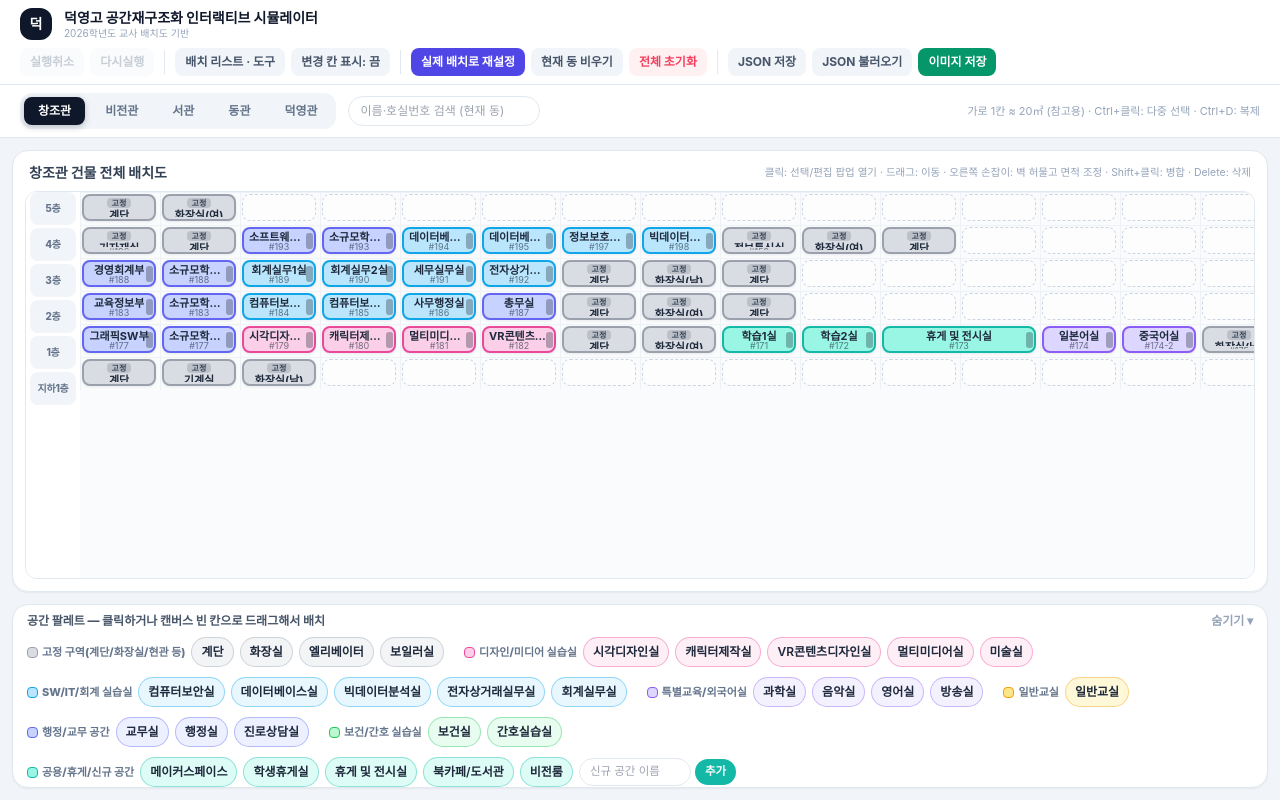
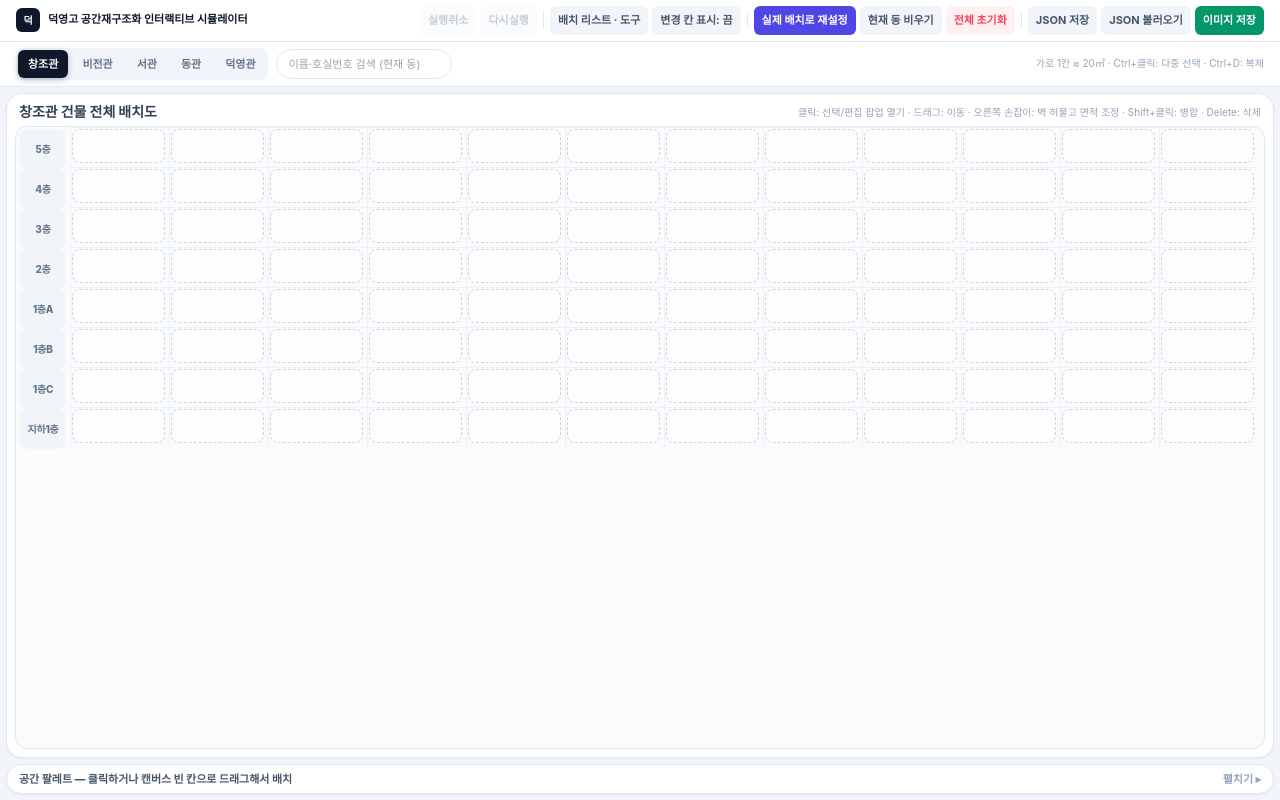
Before and after one commit to saisoo/re_space, a plain HTML site: page index.html in a window 1280 px wide. Drawn offline with nearby package versions, Linux system fonts and the light colour scheme; a web font is replaced by a local one.

Commit message:
Add files via upload

```diff
--- a/index.html
+++ b/index.html
@@ -11,7 +11,7 @@
 <style>
   * { font-family: 'Pretendard', -apple-system, BlinkMacSystemFont, 'Malgun Gothic', sans-serif; }
 
-  #canvasWrap { overflow: auto; background-color: #fafbfd; }
+  #canvasWrap { overflow: hidden; background-color: #fafbfd; }
 
   #canvas {
     background-image:
@@ -68,7 +68,6 @@
     border:1.5px solid transparent; cursor:grab; transition:.1s;
   }
   .sidebarBtn:hover { transform: translateY(-1px); }
-  .paletteGroup { display:flex; align-items:center; gap:6px; flex-wrap:wrap; }
   .swatch { width:11px; height:11px; border-radius:4px; flex-shrink:0; border:1.5px solid rgba(0,0,0,.15); }
 
   .rowLabel { display:flex; align-items:center; justify-content:center; font-size:10px; font-weight:800; color:#64748b; background:#f1f5f9; border-radius:8px; letter-spacing:-.02em; text-align:center; padding:0 2px; }
@@ -84,64 +83,61 @@
 <body class="bg-slate-100 text-slate-800 h-screen overflow-hidden flex flex-col">
 
 <!-- ===== 상단 유틸리티 바 ===== -->
-<header class="bg-white border-b border-slate-200 px-5 py-2 flex flex-wrap items-center justify-between gap-2 shadow-sm flex-shrink-0">
-  <div class="flex items-center gap-3">
-    <div class="w-8 h-8 rounded-xl bg-slate-900 text-white flex items-center justify-center font-extrabold text-sm flex-shrink-0">덕</div>
-    <div class="hidden lg:block">
-      <h1 class="text-sm font-extrabold text-slate-900 leading-tight">덕영고 공간재구조화 인터랙티브 시뮬레이터</h1>
-      <p class="text-[10px] text-slate-400 leading-tight">2026학년도 교사 배치도 기반</p>
-    </div>
+<header class="bg-white border-b border-slate-200 px-4 py-1.5 flex flex-wrap items-center justify-between gap-1.5 shadow-sm flex-shrink-0">
+  <div class="flex items-center gap-2">
+    <div class="w-6 h-6 rounded-md bg-slate-900 text-white flex items-center justify-center font-extrabold text-[10px] flex-shrink-0">덕</div>
+    <h1 class="hidden xl:block text-[11px] font-extrabold text-slate-900 leading-tight">덕영고 공간재구조화 인터랙티브 시뮬레이터</h1>
   </div>
-  <div class="flex items-center gap-1.5 flex-wrap">
-    <button id="btnUndo" title="실행취소 (Ctrl+Z)" class="px-2.5 py-1.5 rounded-lg text-xs font-bold bg-slate-100 text-slate-500 hover:bg-slate-200 disabled:opacity-35 disabled:hover:bg-slate-100">실행취소</button>
-    <button id="btnRedo" title="다시실행 (Ctrl+Y)" class="px-2.5 py-1.5 rounded-lg text-xs font-bold bg-slate-100 text-slate-500 hover:bg-slate-200 disabled:opacity-35 disabled:hover:bg-slate-100">다시실행</button>
-    <div class="w-px h-6 bg-slate-200 mx-1"></div>
-    <button id="btnManage" class="px-2.5 py-1.5 rounded-lg text-xs font-bold bg-slate-100 text-slate-600 hover:bg-slate-200">배치 리스트 · 도구</button>
-    <button id="btnDiffToggle" title="현재 배치를 2026 실제 배치와 비교" class="px-2.5 py-1.5 rounded-lg text-xs font-bold bg-slate-100 text-slate-600 hover:bg-slate-200">변경 칸 표시: 끔</button>
-    <div class="w-px h-6 bg-slate-200 mx-1"></div>
-    <button id="btnLoadReal" class="px-2.5 py-1.5 rounded-lg text-xs font-bold bg-indigo-600 text-white hover:bg-indigo-700">실제 배치로 재설정</button>
-    <button id="btnResetZone" class="px-2.5 py-1.5 rounded-lg text-xs font-bold bg-slate-100 text-slate-600 hover:bg-slate-200">현재 동 비우기</button>
-    <button id="btnResetAll" class="px-2.5 py-1.5 rounded-lg text-xs font-bold bg-rose-50 text-rose-500 hover:bg-rose-100">전체 초기화</button>
-    <div class="w-px h-6 bg-slate-200 mx-1"></div>
-    <button id="btnSaveJson" class="px-2.5 py-1.5 rounded-lg text-xs font-bold bg-slate-100 text-slate-600 hover:bg-slate-200">JSON 저장</button>
-    <button id="btnLoadJson" class="px-2.5 py-1.5 rounded-lg text-xs font-bold bg-slate-100 text-slate-600 hover:bg-slate-200">JSON 불러오기</button>
+  <div class="flex items-center gap-1 flex-wrap">
+    <button id="btnUndo" title="실행취소 (Ctrl+Z)" class="px-2 py-1.5 rounded-md text-[11px] font-bold bg-slate-100 text-slate-500 hover:bg-slate-200 disabled:opacity-35 disabled:hover:bg-slate-100">실행취소</button>
+    <button id="btnRedo" title="다시실행 (Ctrl+Y)" class="px-2 py-1.5 rounded-md text-[11px] font-bold bg-slate-100 text-slate-500 hover:bg-slate-200 disabled:opacity-35 disabled:hover:bg-slate-100">다시실행</button>
+    <div class="w-px h-4 bg-slate-200 mx-0.5"></div>
+    <button id="btnManage" class="px-2 py-1.5 rounded-md text-[11px] font-bold bg-slate-100 text-slate-600 hover:bg-slate-200">배치 리스트 · 도구</button>
+    <button id="btnDiffToggle" title="현재 배치를 2026 실제 배치와 비교" class="px-2 py-1.5 rounded-md text-[11px] font-bold bg-slate-100 text-slate-600 hover:bg-slate-200">변경 칸 표시: 끔</button>
+    <div class="w-px h-4 bg-slate-200 mx-0.5"></div>
+    <button id="btnLoadReal" class="px-2 py-1.5 rounded-md text-[11px] font-bold bg-indigo-600 text-white hover:bg-indigo-700">실제 배치로 재설정</button>
+    <button id="btnResetZone" class="px-2 py-1.5 rounded-md text-[11px] font-bold bg-slate-100 text-slate-600 hover:bg-slate-200">현재 동 비우기</button>
+    <button id="btnResetAll" class="px-2 py-1.5 rounded-md text-[11px] font-bold bg-rose-50 text-rose-500 hover:bg-rose-100">전체 초기화</button>
+    <div class="w-px h-4 bg-slate-200 mx-0.5"></div>
+    <button id="btnSaveJson" class="px-2 py-1.5 rounded-md text-[11px] font-bold bg-slate-100 text-slate-600 hover:bg-slate-200">JSON 저장</button>
+    <button id="btnLoadJson" class="px-2 py-1.5 rounded-md text-[11px] font-bold bg-slate-100 text-slate-600 hover:bg-slate-200">JSON 불러오기</button>
     <input type="file" id="fileInput" accept=".json" class="hidden">
-    <button id="btnExportImg" class="px-2.5 py-1.5 rounded-lg text-xs font-bold bg-emerald-600 text-white hover:bg-emerald-700">이미지 저장</button>
+    <button id="btnExportImg" class="px-2 py-1.5 rounded-md text-[11px] font-bold bg-emerald-600 text-white hover:bg-emerald-700">이미지 저장</button>
   </div>
 </header>
 
 <!-- ===== 동 탭 + 검색 ===== -->
-<div class="bg-white border-b border-slate-200 px-5 py-2 flex flex-wrap items-center gap-3 flex-shrink-0">
-  <div id="zoneTabs" class="flex gap-1.5 bg-slate-100 p-1 rounded-xl"></div>
-  <input id="searchInput" type="text" placeholder="이름·호실번호 검색 (현재 동)" class="text-xs border border-slate-200 rounded-full px-3 py-1.5 w-48">
-  <div class="ml-auto text-[11px] text-slate-400">가로 1칸 ≈ 20㎡ (참고용) · Ctrl+클릭: 다중 선택 · Ctrl+D: 복제</div>
+<div class="bg-white border-b border-slate-200 px-4 py-1.5 flex flex-wrap items-center gap-2 flex-shrink-0">
+  <div id="zoneTabs" class="flex gap-1 bg-slate-100 p-0.5 rounded-lg"></div>
+  <input id="searchInput" type="text" placeholder="이름·호실번호 검색 (현재 동)" class="text-[11px] border border-slate-200 rounded-full px-3 py-1.5 w-44">
+  <div class="ml-auto text-[10px] text-slate-400">가로 1칸 ≈ 20㎡ · Ctrl+클릭: 다중 선택 · Ctrl+D: 복제</div>
 </div>
 
 <!-- ===== 메인: 캔버스가 화면 전체를 차지, 하단은 접이식 팔레트 ===== -->
-<main class="flex-1 min-h-0 flex flex-col p-3 gap-3">
+<main class="flex-1 min-h-0 flex flex-col p-1.5 gap-1.5">
 
-  <!-- 중앙 캔버스 (메인, 전체 폭) -->
-  <section class="flex-1 min-h-0 min-w-0 bg-white rounded-2xl border border-slate-200 shadow-sm p-3 flex flex-col">
-    <div class="flex items-center justify-between mb-2 px-1 flex-wrap gap-1 flex-shrink-0">
+  <!-- 중앙 캔버스 (메인, 전체 폭, 스크롤 없이 항상 전체가 보이도록 반응형으로 크기 계산됨) -->
+  <section class="flex-1 min-h-0 min-w-0 bg-white rounded-2xl border border-slate-200 shadow-sm p-2 flex flex-col">
+    <div class="flex items-center justify-between mb-1 px-1 flex-wrap gap-1 flex-shrink-0">
       <h2 id="canvasTitle" class="text-sm font-extrabold text-slate-700"></h2>
-      <p class="text-[10.5px] text-slate-400">클릭: 선택/편집 팝업 열기 · 드래그: 이동 · 오른쪽 손잡이: 벽 허물고 면적 조정 · Shift+클릭: 병합 · Delete: 삭제</p>
+      <p class="text-[10px] text-slate-400">클릭: 선택/편집 팝업 열기 · 드래그: 이동 · 오른쪽 손잡이: 벽 허물고 면적 조정 · Shift+클릭: 병합 · Delete: 삭제</p>
     </div>
     <div id="canvasWrap" class="relative rounded-xl border border-slate-200 flex-1 min-h-0">
       <div class="flex" style="min-height:100%;">
-        <div id="rowLabels" class="flex flex-col flex-shrink-0 sticky left-0 z-20 bg-white/90 backdrop-blur-sm p-1 gap-[3px]"></div>
+        <div id="rowLabels" class="flex flex-col flex-shrink-0 px-1" style="padding-top:2px;"></div>
         <div id="canvas" class="relative flex-shrink-0"></div>
       </div>
     </div>
   </section>
 
-  <!-- 하단 접이식 팔레트 스트립 -->
+  <!-- 하단 접이식 팔레트 스트립 (기본은 접힌 상태 — 캔버스를 최대한 크게) -->
   <div class="flex-shrink-0 bg-white rounded-2xl border border-slate-200 shadow-sm">
-    <button id="paletteToggle" class="w-full flex items-center justify-between px-3.5 py-2 text-xs font-extrabold text-slate-600">
+    <button id="paletteToggle" class="w-full flex items-center justify-between px-3 py-1.5 text-[11px] font-extrabold text-slate-600">
       <span>공간 팔레트 — 클릭하거나 캔버스 빈 칸으로 드래그해서 배치</span>
-      <span id="paletteToggleIcon" class="text-slate-400">숨기기 ▾</span>
+      <span id="paletteToggleIcon" class="text-slate-400">펼치기 ▸</span>
     </button>
-    <div id="paletteBody" class="px-3.5 pb-3 overflow-y-auto scrollbar-thin" style="max-height:150px;">
-      <div id="paletteRoot" class="flex flex-wrap gap-x-5 gap-y-2.5 items-start"></div>
+    <div id="paletteBody" class="collapsed px-3 pb-2 overflow-y-auto scrollbar-thin" style="max-height:96px;">
+      <div id="paletteRoot" class="flex flex-wrap gap-1.5 items-center"></div>
     </div>
   </div>
 </main>
@@ -207,9 +203,8 @@
 let CELL_W = 108;
 let CELL_H = 44;
 const ASPECT_RATIO = 108/44;   // 실제 교실 단면 비율(가로 길게)을 화면 크기와 무관하게 유지
-const MIN_CELL_W = 80;         // 이보다 작아지면 실 이름/호실번호가 겹치거나 잘리므로 하한선을 둠
-const MAX_CELL_W = 160;
-const GRID_PAD_COLS = 2;   // 실제 배치 오른쪽에 여유 칸을 조금만 둬서 새 공간을 추가할 수 있게 함 (과도한 빈칸 방지)
+const MAX_CELL_W = 190;
+const GRID_PAD_COLS = 1;   // 실제 배치 오른쪽에 여유 칸을 조금만 둬서 새 공간을 추가할 수 있게 함 (과도한 빈칸 방지)
 const UNIT_AREA = 20;      // 가로 1칸 ≈ 20㎡ (참고용)
 
 const ZONE_META = {
@@ -289,7 +284,14 @@ const PALETTE = [
 ========================================================= */
 function R(name, num, category, opt){ return Object.assign({name, num, category}, opt||{}); }
 
-const FLOORS_BY_ZONE = { C:[5,4,3,2,1,-1], V:[3,2,1,-1], W:[5,4,3,2,1], E:[3,2,1,-1], D:[1] };
+const FLOORS_BY_ZONE = { C:[5,4,3,2,1,1.5,1.6,-1], V:[3,2,1,1.5,-1], W:[5,4,3,2,1], E:[3,2,1,-1], D:[1] };
+const FLOOR_LABEL_OVERRIDES = {
+  "C_1": "1층A",
+  "C_1.5": "1층B",
+  "C_1.6": "1층C",
+  "V_1": "1층A",
+  "V_1.5": "1층B",
+};
 
 const ROOM_DATA = {
   C: {
@@ -341,12 +343,16 @@ const ROOM_DATA = {
       R("VR콘텐츠디자인실","182","design"),
       R("계단","","fixed",{fixed:true}),
       R("화장실(여)","","fixed",{fixed:true}),
+    ],
+    1.5: [
       R("학습1실","171","common"),
       R("학습2실","172","common"),
       R("휴게 및 전시실","173","common",{size:{w:2}}),
       R("일본어실","174","special"),
       R("중국어실","174-2","special"),
       R("화장실(남)","175","fixed",{fixed:true}),
+    ],
+    1.6: [
       R("음악실","166","special"),
       R("다목적회의실(산학협력실)","167","common"),
       R("비전룸","168","common"),
@@ -391,6 +397,8 @@ const ROOM_DATA = {
       R("직업교육부","116","admin"),
       R("교장실","117","admin"),
       R("현관","","fixed",{fixed:true}),
+    ],
+    1.5: [
       R("숙직실","118","admin"),
       R("행정실","119","admin"),
       R("법인실","120","admin"),
@@ -547,8 +555,10 @@ function realLayoutLookup(zone){
 }
 
 function initialState(){
+  // 첫 화면은 실제 배치를 자동으로 채우지 않고, 동 구조(층·칸 배열)만 갖춘 빈 그리드로 시작함.
+  // 실제 2026학년도 배치가 필요하면 상단 "실제 배치로 재설정" 버튼으로 언제든 불러올 수 있음.
   const s = {};
-  Object.keys(ZONE_META).forEach(z=> s[z] = buildZoneGrid(z));
+  Object.keys(ZONE_META).forEach(z=> s[z] = emptyZoneGrid(z));
   return s;
 }
 
@@ -632,7 +642,7 @@ function renderZoneTabs(){
   zoneTabsEl.innerHTML = "";
   Object.keys(ZONE_META).forEach(z=>{
     const btn = document.createElement("button");
-    btn.className = "tabBtn px-3.5 py-1.5 rounded-lg text-xs font-bold text-slate-500" + (z===currentZone?" active":"");
+    btn.className = "tabBtn px-2.5 py-1.5 rounded-md text-[11px] font-bold text-slate-500" + (z===currentZone?" active":"");
     btn.textContent = ZONE_META[z].name;
     btn.onclick = ()=>{ currentZone = z; selectedId = null; selectedBlank = null; renderAll(); };
     zoneTabsEl.appendChild(btn);
@@ -645,16 +655,22 @@ function renderZoneTabs(){
 const paletteRoot = document.getElementById("paletteRoot");
 function renderPalette(){
   paletteRoot.innerHTML = "";
+
+  // 신규 공간 추가를 가장 먼저 보이게
+  const customWrap = document.createElement("span");
+  customWrap.className = "flex gap-1 items-center flex-shrink-0";
+  customWrap.innerHTML = `
+    <input id="customName" type="text" placeholder="신규 공간 이름" class="w-32 text-[11.5px] border border-slate-300 rounded-full px-2.5 py-1.5">
+    <button id="customAddBtn" class="text-[11.5px] font-bold bg-teal-500 text-white px-2.5 py-1.5 rounded-full hover:bg-teal-600 flex-shrink-0">추가</button>`;
+  paletteRoot.appendChild(customWrap);
+
+  const divider = document.createElement("span");
+  divider.className = "w-px h-5 bg-slate-200 flex-shrink-0";
+  paletteRoot.appendChild(divider);
+
+  // 나머지는 카테고리 구분 없이 색상으로만 나열
   PALETTE.forEach(group=>{
     const meta = CATEGORY_META[group.key];
-    const wrap = document.createElement("div");
-    wrap.className = "paletteGroup";
-
-    const title = document.createElement("span");
-    title.className = "text-[11px] font-extrabold text-slate-500 flex items-center gap-1 flex-shrink-0";
-    title.innerHTML = `<span class="swatch" style="background:${meta.color};border-color:${meta.border}"></span>${meta.label}`;
-    wrap.appendChild(title);
-
     group.items.forEach(item=>{
       const b = document.createElement("button");
       b.className = "sidebarBtn";
@@ -666,19 +682,8 @@ function renderPalette(){
       b.addEventListener("dragstart", ev=>{
         ev.dataTransfer.setData("text/plain", JSON.stringify({cat:group.key, item}));
       });
-      wrap.appendChild(b);
+      paletteRoot.appendChild(b);
     });
-
-    if(group.key === "common"){
-      const customWrap = document.createElement("span");
-      customWrap.className = "flex gap-1 items-center";
-      customWrap.innerHTML = `
-        <input id="customName" type="text" placeholder="신규 공간 이름" class="w-28 text-[11.5px] border border-slate-200 rounded-full px-2.5 py-1">
-        <button id="customAddBtn" class="text-[11.5px] font-bold bg-teal-500 text-white px-2.5 py-1 rounded-full hover:bg-teal-600 flex-shrink-0">추가</button>`;
-      wrap.appendChild(customWrap);
-    }
-
-    paletteRoot.appendChild(wrap);
   });
 
   document.getElementById("customAddBtn").onclick = ()=>{
@@ -726,34 +731,38 @@ const canvasWrapEl = document.getElementById("canvasWrap");
 const canvasTitleEl = document.getElementById("canvasTitle");
 const rowLabelsEl = document.getElementById("rowLabels");
 
-function floorLabelText(floorNum){
+function floorLabelText(zone, floorNum){
+  const override = FLOOR_LABEL_OVERRIDES[zone + "_" + floorNum];
+  if(override) return override;
   return floorNum < 0 ? ("지하" + Math.abs(floorNum) + "층") : (floorNum + "층");
 }
 
 function renderRowLabels(zs){
   rowLabelsEl.innerHTML = "";
-  rowLabelsEl.style.paddingTop = "0px";
+  rowLabelsEl.style.paddingTop = "2px";
   for(let r=0; r<zs.rows; r++){
     const lab = document.createElement("div");
     lab.className = "rowLabel";
     lab.style.width = "46px";
     lab.style.height = CELL_H + "px";
     const floorNum = zs.floors[r];
-    lab.textContent = currentZone === "D" ? "" : floorLabelText(floorNum);
+    lab.textContent = currentZone === "D" ? "" : floorLabelText(currentZone, floorNum);
     rowLabelsEl.appendChild(lab);
   }
 }
 
 function computeCellSize(zs){
   const labelWidth = 46 + 8; // 층 라벨 폭 + 여백
-  const availW = Math.max(240, (canvasWrapEl.clientWidth || 800) - labelWidth);
-  const availH = Math.max(160, (canvasWrapEl.clientHeight || 500) - 8);
+  const availW = Math.max(80, (canvasWrapEl.clientWidth || 800) - labelWidth);
+  const availH = Math.max(40, (canvasWrapEl.clientHeight || 500) - 8);
   const wFromWidth = availW / zs.cols;
   const wFromHeight = (availH / zs.rows) * ASPECT_RATIO; // 세로 여유를 가로 폭 기준으로 환산
-  let w = Math.min(wFromWidth, wFromHeight);
-  w = Math.max(MIN_CELL_W, Math.min(MAX_CELL_W, w));
-  CELL_W = Math.round(w);
-  CELL_H = Math.round(CELL_W / ASPECT_RATIO);
+  // 스크롤이 생기지 않도록, 두 제약(가로/세로) 중 더 작은 쪽과 최대치 중에서도 가장 작은 값을 사용
+  let w = Math.min(wFromWidth, wFromHeight, MAX_CELL_W);
+  w = Math.max(4, w); // 0/음수 방지용 최소한의 안전장치일 뿐, 실질적인 하한선은 두지 않음
+  // 스크롤 없이 항상 딱 맞도록 내림 처리 (반올림 시 1px 초과로 스크롤이 생길 수 있음)
+  CELL_W = Math.floor(w);
+  CELL_H = Math.floor(CELL_W / ASPECT_RATIO);
 }
 
 function renderCanvas(opts){
@@ -1182,7 +1191,7 @@ function renderList(zs){
     area += b.w*UNIT_AREA;
     const li = document.createElement("li");
     li.className = "flex items-center justify-between gap-2 px-2 py-1.5 rounded-lg hover:bg-slate-50 cursor-pointer" + (b.id===selectedId?" bg-slate-100":"");
-    const floorTxt = currentZone === "D" ? "" : `${floorLabelText(zs.floors[b.row])} · `;
+    const floorTxt = currentZone === "D" ? "" : `${floorLabelText(currentZone, zs.floors[b.row])} · `;
     if(b.note && b.note.trim()) li.title = "메모: " + b.note;
     li.innerHTML = `
       <span class="flex items-center gap-1.5 truncate">
@@ -1372,7 +1381,7 @@ document.getElementById("btnExportCsv").onclick = ()=>{
   Object.keys(ZONE_META).forEach(z=>{
     const zs = state[z];
     zs.blocks.slice().sort((a,b)=> a.row-b.row || a.col-b.col).forEach(b=>{
-      const floorTxt = z === "D" ? "" : floorLabelText(zs.floors[b.row]);
+      const floorTxt = z === "D" ? "" : floorLabelText(z, zs.floors[b.row]);
       rows.push([
         ZONE_META[z].name, floorTxt, b.name, b.num||"", (CATEGORY_META[b.category]||{}).label||b.category,
         b.w, b.w*UNIT_AREA, b.fixed?"고정":"", (b.note||"").replace(/\n/g," ")
@@ -1442,8 +1451,8 @@ function renderAll(){
   renderCanvas();
 }
 
-// 최초 접속 시 2026학년도 교사 배치도 데이터를 모든 동에 반영해
-// '현재 배치도' 상태 그대로, 동 전체 구조가 한 화면에 보이도록 시작함
+// 최초 접속 시에는 동 구조(층·칸 배열)만 있는 빈 배치도로 시작함
+// (2026학년도 실제 배치는 상단 "실제 배치로 재설정" 버튼으로 필요할 때 불러옴)
 renderAll();
 
 // 모니터 크기/해상도(창 크기)에 따라 칸 크기를 다시 계산해 반응형으로 재배치
```
